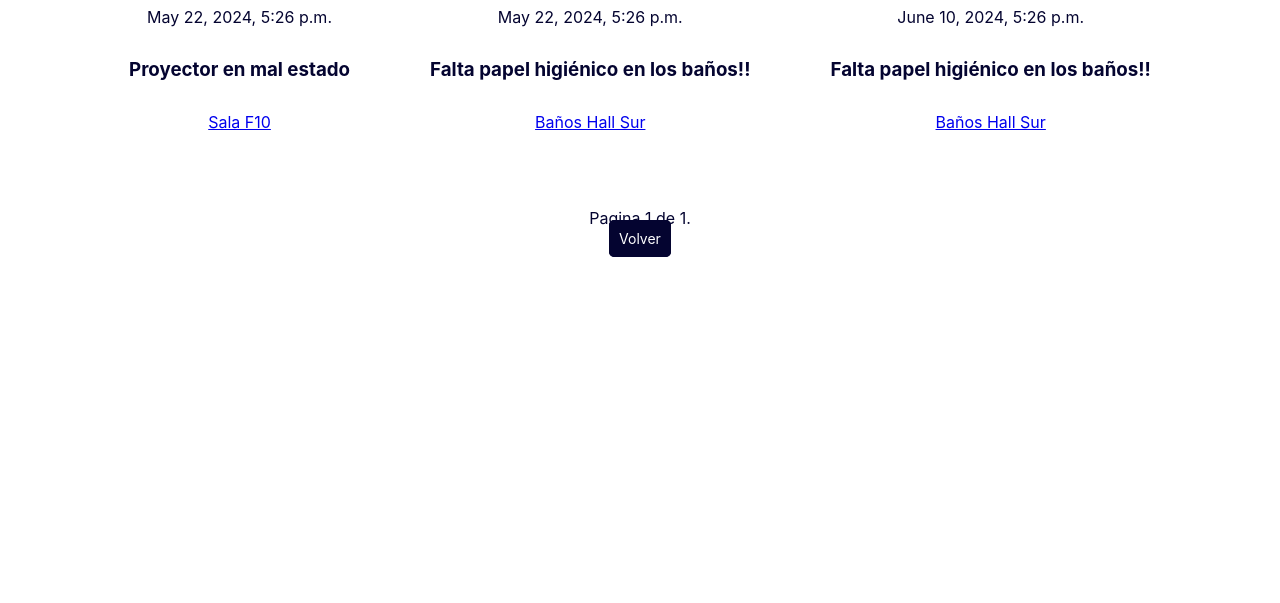
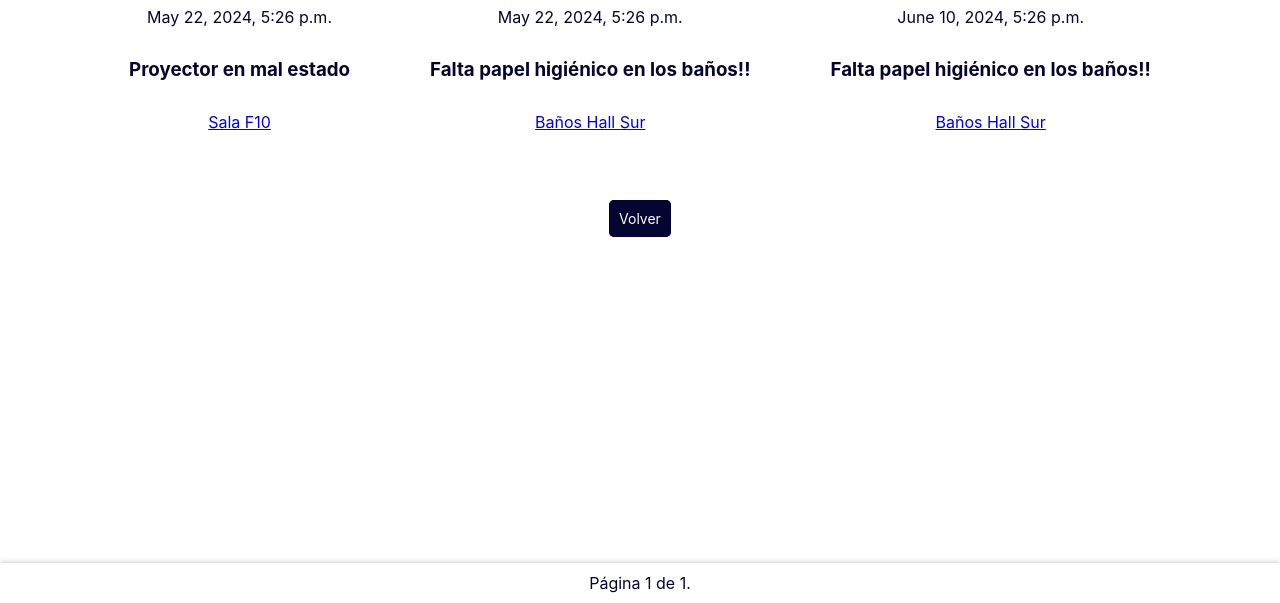
Before and after one commit to DCC-CC4401/2024-1-CC4401-1-grupo-3, a Django app: page /reports in a window 1280 px wide. Shown: the part 197-800 px from the top of the page. Run offline with Django 5.2, Linux system fonts and the light colour scheme; data comes from the database, SQL or seed files in the repository; both versions use the stored data as it was after the commit; some web fonts are replaced.

Commit message:
Changes in some CSS and HTML

```diff
--- a/estadobuxef/static/css/home.css
+++ b/estadobuxef/static/css/home.css
@@ -189,3 +189,7 @@ img {
     width: 100%;
     object-fit: cover;
 }
+
+.subcontent h2 {
+    padding: 10px;
+}
--- a/estadobuxef/static/css/style.css
+++ b/estadobuxef/static/css/style.css
@@ -102,3 +102,14 @@ body {
   background-color: var(--navbar-bg);
   border-radius: .25em;
 }
+
+.pagination-footer {
+  width: 100%;
+  position: fixed;
+  bottom: 0;
+  left: 0;
+  background-color: #fff;
+  text-align: center;
+  padding: 10px 0;
+  box-shadow: 0 -1px 5px rgba(0,0,0,0.2);
+}
--- a/estadobuxef/templates/lugar.html
+++ b/estadobuxef/templates/lugar.html
@@ -30,7 +30,8 @@
             {% endfor %}
         {% endif %}
     </div>
-    <div class="container">
+    {% if reportes %}
+        <div class="centered-container">
             <h2 class="reports-title">REPORTES</h2>
             <table class="table">
                 <tr>
@@ -57,6 +58,7 @@
                 {% endif %}
             </table>
         </div>
+    {% endif %}
 {% endblock %}
 
 {% block javascript %}
--- a/estadobuxef/templates/reports.html
+++ b/estadobuxef/templates/reports.html
@@ -1,8 +1,19 @@
 {% extends 'base.html' %}
 {% load static %}
 {% block title %} Reportes {% endblock %}
-{% block css%}
+{% block css %}
 <link rel="stylesheet" type="text/css" href="{% static 'css/style.css' %}">
+<style>
+    .container {
+        display: flex;
+        flex-direction: column;
+        background-color: #A8C3FD;
+        border-radius: .25em;
+        padding: 25px;
+        margin: 15px;
+        align-items: center;
+    }
+</style>
 {% endblock %}
 {% block content %}
 <div class="content">
@@ -27,7 +38,9 @@
             <a class="button" href="?page={{ data.previous_page_number }}">Anterior</a>
         {% endif %}
 
-        Pagina {{ data.number }} de {{ data.paginator.num_pages }}.
+        <div class="pagination-footer">
+            Página {{ data.number }} de {{ data.paginator.num_pages }}.
+        </div>
 
         {% if data.has_next %}
             <a class="button" href="?page={{ data.next_page_number }}">Siguiente</a>
```
Also changed, not shown: db.sqlite3. Lines whose indentation alone changed are shown as unchanged.
